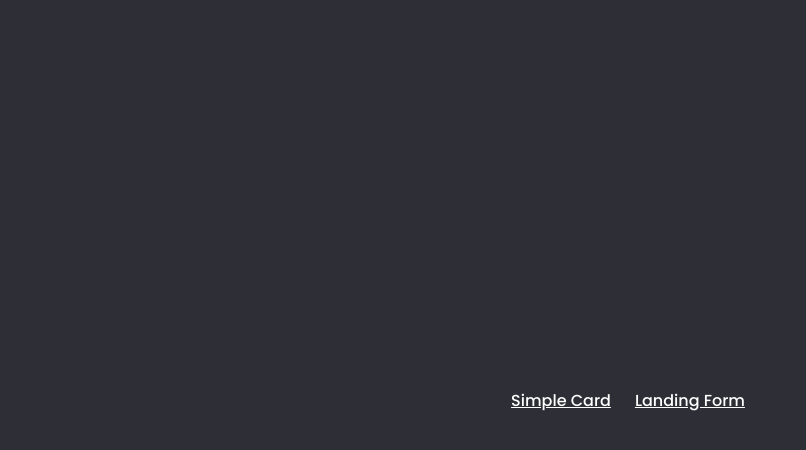
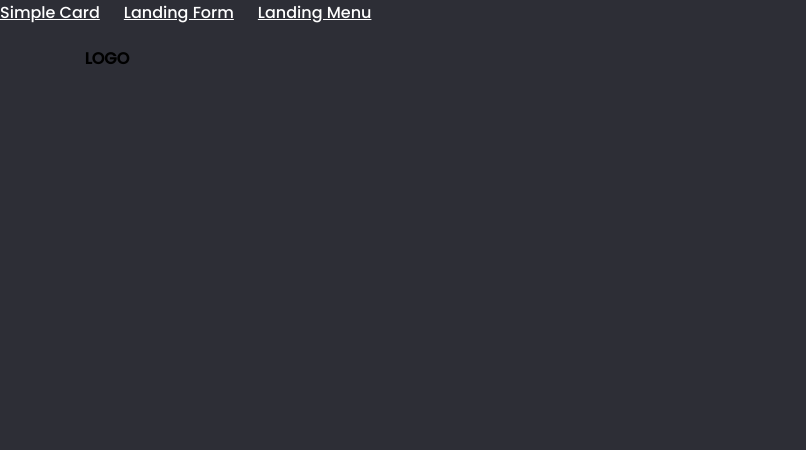
Before and after one commit to a4e3g6o0/figmaToCode, an Angular app: page /landing-menu in a window 1280 px wide. Before the commit this address led to /. Shown: the top 450 px of the page, without its empty margins (0-806 px from the left). Built offline with nearby package versions, Linux system fonts and the light colour scheme.

Commit message:
Added new component landing-menu.

```diff
--- a/src/app/app-routing.module.ts
+++ b/src/app/app-routing.module.ts
@@ -1,11 +1,13 @@
 import { NgModule } from '@angular/core';
 import { RouterModule, Routes } from '@angular/router';
+import { LandingMenuComponent } from './landing-menu/landing-menu.component';
 import { LandingPageComponent } from './landing-page/landing-page.component';
 import { SimpleCardComponent } from './simple-card/simple-card.component';
 
 const routes: Routes = [
   { path: 'simple-card', component: SimpleCardComponent },
   { path: 'landing-page', component: LandingPageComponent },
+  { path: 'landing-menu', component: LandingMenuComponent },
 ];
 
 @NgModule({
--- a/src/app/app.component.html
+++ b/src/app/app.component.html
@@ -5,6 +5,10 @@
   <a [routerLink]="['landing-page']" routerLinkActive="router-link-active"
     >Landing Form</a
   >
+
+  <a [routerLink]="['landing-menu']" routerLinkActive="router-link-active"
+    >Landing Menu</a
+  >
 </div>
 
 <router-outlet></router-outlet>
--- a/src/app/app.module.ts
+++ b/src/app/app.module.ts
@@ -5,12 +5,14 @@ import { AppRoutingModule } from './app-routing.module';
 import { AppComponent } from './app.component';
 import { SimpleCardComponent } from './simple-card/simple-card.component';
 import { LandingPageComponent } from './landing-page/landing-page.component';
+import { LandingMenuComponent } from './landing-menu/landing-menu.component';
 
 @NgModule({
   declarations: [
     AppComponent,
     SimpleCardComponent,
-    LandingPageComponent
+    LandingPageComponent,
+    LandingMenuComponent
   ],
   imports: [
     BrowserModule,
--- /dev/null
+++ b/src/app/landing-menu/landing-menu.component.css
@@ -0,0 +1,55 @@
+li {
+  list-style-type: none;
+  color: white;
+  padding: 14px 44px;
+}
+
+li:hover,
+.back:hover {
+  background-color: blue;
+}
+
+ul {
+  padding: 0;
+}
+
+.side-panel {
+  position: absolute;
+  background-color: #2c2931;
+  height: 100vh;
+  width: 13.3rem;
+}
+
+.side-panel img {
+  padding-top: 44px;
+}
+
+.main {
+  width: 414px;
+  height: 100vh;
+  display: grid;
+}
+
+img {
+  cursor: pointer;
+}
+
+.header {
+  display: flex;
+  justify-content: center;
+}
+
+@media only screen and (min-width: 768px) {
+  .header img {
+    display: none;
+  }
+
+  .side-panel {
+    position: relative;
+  }
+
+  .main {
+    width: 100vw;
+    grid-template-columns: 214px auto;
+  }
+}
--- /dev/null
+++ b/src/app/landing-menu/landing-menu.component.html
@@ -0,0 +1,19 @@
+<div class="main">
+  <div class="side-panel" *ngIf="shouldShowMenu">
+    <ul>
+      <li (click)="shouldShowMenu = false">
+        <img class="back" src="../../assets/icons/back-arrow.svg" />
+      </li>
+      <li *ngFor="let item of items">{{ item }}</li>
+    </ul>
+  </div>
+  <div>
+    <div class="header">
+      <img
+        src="../../assets/icons/hamburguer.svg"
+        (click)="shouldShowMenu = true"
+      />
+      <h4>LOGO</h4>
+    </div>
+  </div>
+</div>
--- /dev/null
+++ b/src/app/landing-menu/landing-menu.component.ts
@@ -0,0 +1,22 @@
+import { Component, HostListener, OnInit } from '@angular/core';
+
+@Component({
+  selector: 'app-landing-menu',
+  templateUrl: './landing-menu.component.html',
+  styleUrls: ['./landing-menu.component.css'],
+})
+export class LandingMenuComponent implements OnInit {
+  items = ['Home', 'My stats', 'Members', 'Settings', 'Help'];
+  shouldShowMenu = false;
+
+  constructor() {}
+
+  ngOnInit(): void {}
+
+  @HostListener('window:resize', ['$event'])
+  onResize(event: any) {
+    if (event.target.innerWidth > 768) {
+      this.shouldShowMenu = true;
+    }
+  }
+}
```
Also changed, not shown: src/assets/icons/back-arrow.svg (added), src/assets/icons/hamburguer.svg (added).
